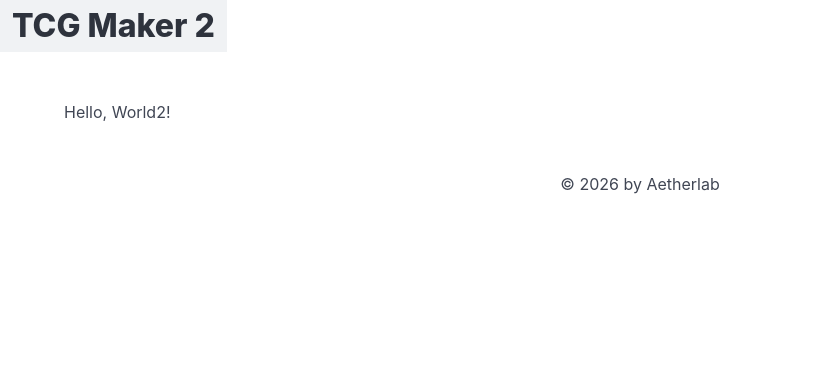
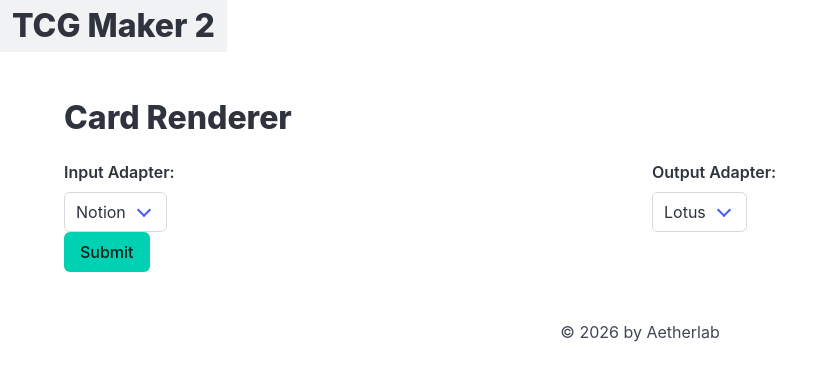
Before and after one commit to Itschotsch/tcg-maker-2, a FastAPI app: page / in a window 1280 px wide. Shown: the top 381 px of the page, without its empty margins (0-838 px from the left). Run offline with FastAPI, Linux system fonts and the light colour scheme.

Commit message:
Adapters

```diff
--- /dev/null
+++ b/app/input/input_adapter.py
@@ -0,0 +1,5 @@
+class InputAdapter:
+    name: str
+
+    def read(self, source: str) -> dict:
+        raise NotImplementedError("InputAdapter subclasses must implement the read method.")
--- /dev/null
+++ b/app/output/output_adapter.py
@@ -0,0 +1,5 @@
+class OutputAdapter:
+    name: str
+
+    def write(self, data: dict, destination: str) -> None:
+        raise NotImplementedError("OutputAdapter subclasses must implement the write method.")
--- a/app/web/main_page.py
+++ b/app/web/main_page.py
@@ -1,5 +1,7 @@
 from datetime import datetime
 from fastapi import APIRouter, Request
+from input import input_manager
+from output import output_manager
 
 from web import web_server
 
@@ -13,6 +15,8 @@ def main(request: Request):
             "request": request,
             "title": "TCG Maker 2",
             "author": "Aetherlab",
+            "input_adapters": input_manager.adapters,
+            "output_adapters": output_manager.adapters,
             "now": datetime.now(),
         }
     )
--- a/app/web/templates/main_page.jinja
+++ b/app/web/templates/main_page.jinja
@@ -1,5 +1,40 @@
 {% extends "scaffold.jinja" %}
 
 {% block content %}
-Hello, World2!
+<h1 class="title">Card Renderer</h1>
+<form action="/card_renderer" method="post">
+    <fieldset>
+        <div class="columns is-mobile is-multiline">
+            <div class="column is-half small-padding">
+                <label class="label">Input Adapter:</label>
+                <div class="control">
+                    <div class="select">
+                        <select name="option">
+                            {% for input_adapter in input_adapters %}
+                            <option value="{{ input_adapter }}">{{ input_adapter.name }}</option>
+                            {% endfor %}
+                        </select>
+                    </div>
+                </div>
+            </div>
+            <div class="column is-half small-padding">
+                <label class="label">Output Adapter:</label>
+                <div class="control">
+                    <div class="select">
+                        <select name="option">
+                            {% for output_adapter in output_adapters %}
+                            <option value="{{ output_adapter }}">{{ output_adapter.name }}</option>
+                            {% endfor %}
+                        </select>
+                    </div>
+                </div>
+            </div>
+        </div>
+    </fieldset>
+    <div class="field">
+        <div class="control">
+            <button class="button is-primary" type="submit">Submit</button>
+        </div>
+    </div>
+</form>
 {% endblock %}
```
Also changed, not shown: app/input/input_manager.py (added, +8 -0 lines), app/input/notion_input_adapter.py (added, +8 -0 lines), app/output/lotus_output_adapter.py (added, +7 -0 lines), app/output/output_manager.py (added, +8 -0 lines).
